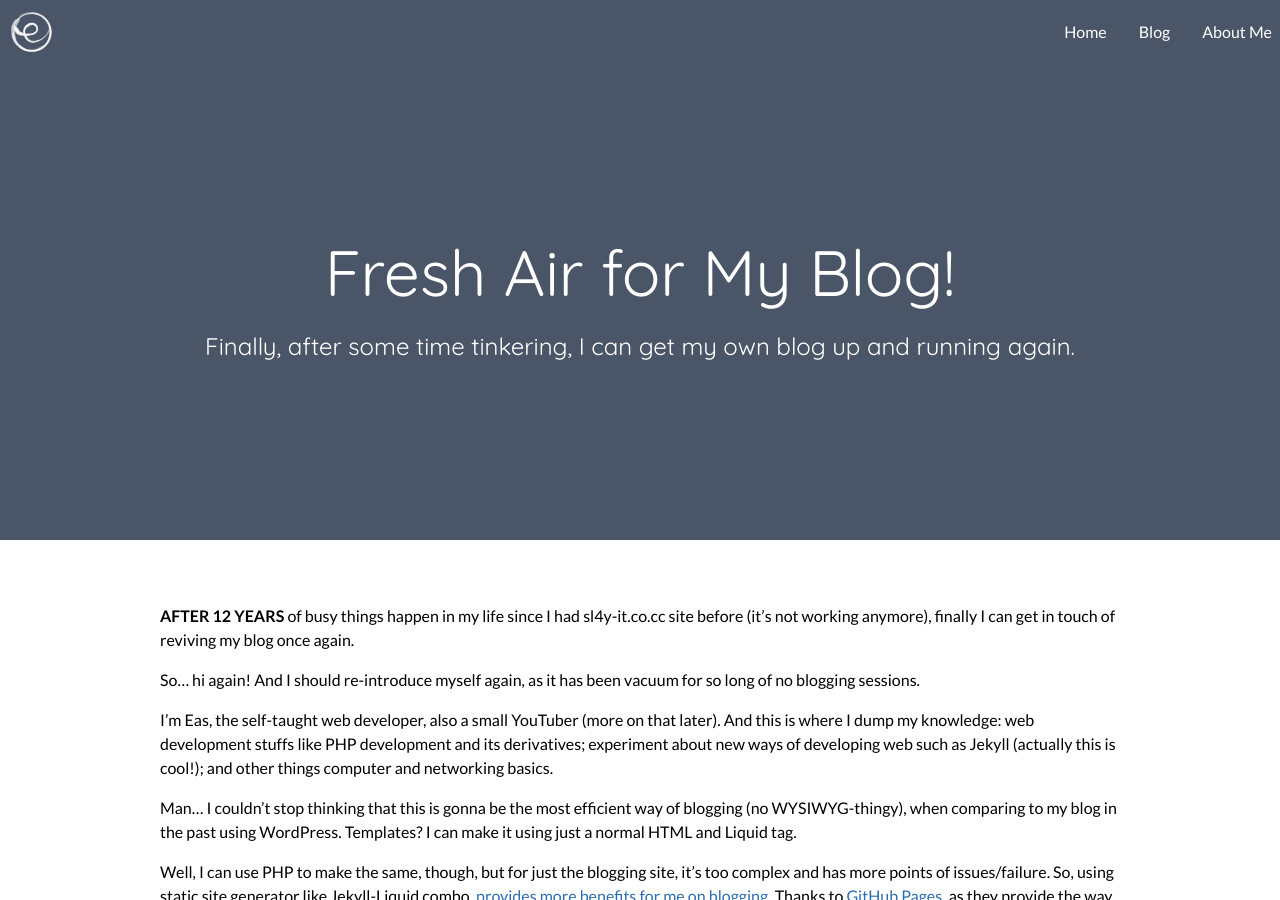
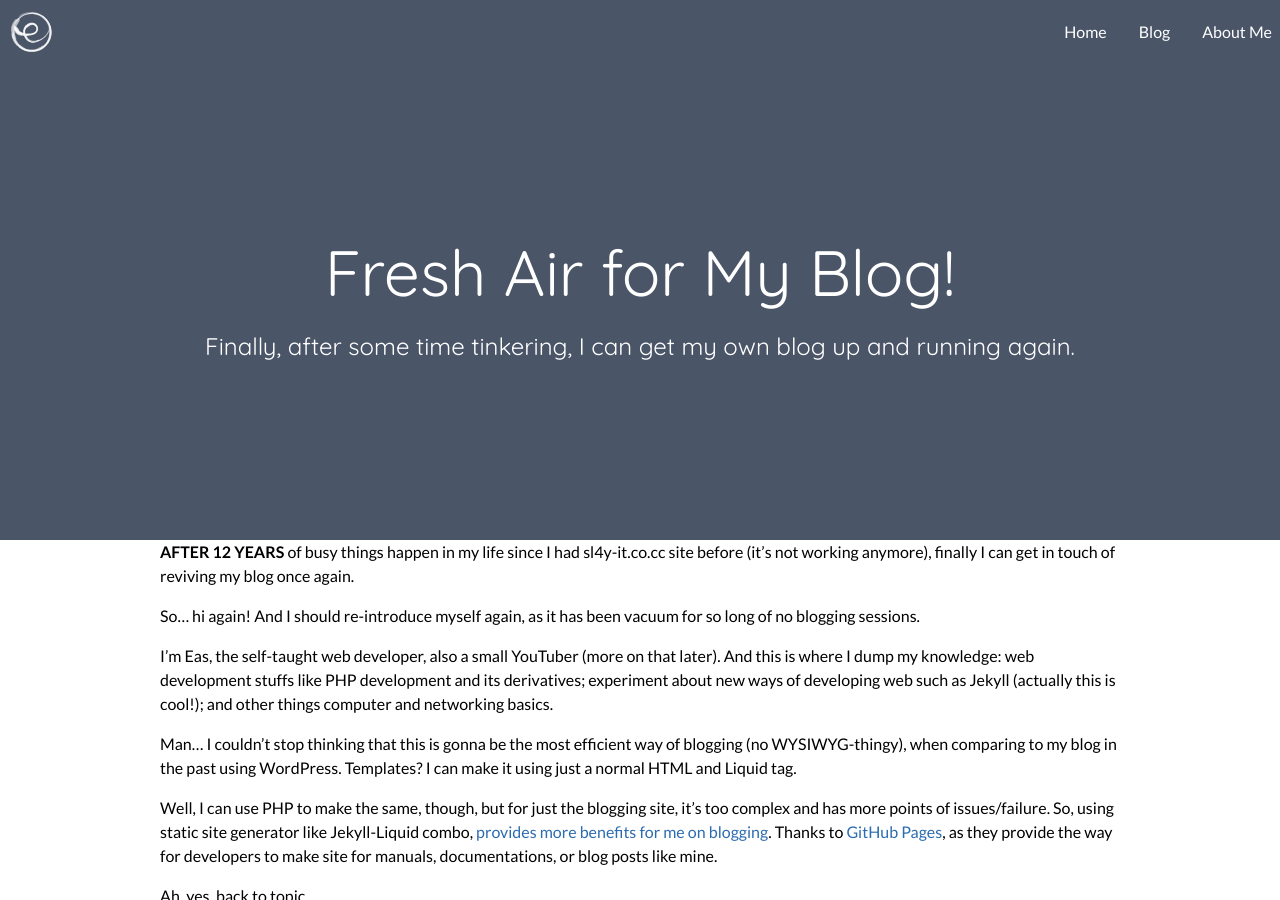
Before and after one commit to easterneas/eas-site_ghp, a Jekyll site: the page built from _posts/2020-4-10-fresh air.md, in a window 1280 px wide and 900 px high. Built offline with Jekyll 4.4.1, drawn with Linux system fonts in a browser that asks for light colours; nearby versions of some CDN libraries; comment, search, counter and statistics services are not loaded.

Commit message:
layout improvements, added unsplash credits

```diff
--- a/_layouts/post.html
+++ b/_layouts/post.html
@@ -21,17 +21,24 @@
 
   {% include components/header.html %}
 
-  <main role="main">
-    <div class="container py-16">
+  <main id="article" role="main">
+    <div class="container">
 
-      <div id="article" class="w-full md:w-3/4 mx-auto mb-8">
+      <div class="w-full md:w-3/4 mx-auto mb-8">
         {{ content }}
+
+        {% if page.header.unsplash.author %}
+        {% assign unsplash = page.header.unsplash %}
+        <span class="uppercase text-xs tracking-widest text-gray-600">Header photo by <a href="{{ unsplash.username | prepend: "https://unsplash.com/" }}">{{ unsplash.author }}</a> on Unsplash</span>
+        {% endif %}
 
         <hr class="w-8 h-1 bg-gray-400 mt-8 mx-auto">
       </div>
 
-      <div class="w-full md:w-3/4 mx-auto mb-8 md:flex">
-        <img class="h-16 w-16 md:h-24 md:w-24 rounded-full md:mr-6" src="/assets/img/photo.jpg" alt="My Face :)">
+      <div class="w-full md:w-3/4 mx-auto mb-8">
+        <div class="flex flex-col items-center md:flex-row">
+          <img id="about" class="h-16 w-16 md:h-24 md:w-24 rounded-full md:mr-6" src="/assets/img/photo.jpg"
+            alt="My Face :)">
           <div class="text-center md:text-left">
             <h4 class="text-xl">Hi, I'm Eas!</h4>
             <p class="text-gray-800">I'm a self-taught web developer, who loves to learn new things web. My aim is to
@@ -47,22 +54,29 @@
           </div>
         </div>
 
-      <div class="mb-8">
-        <h4 class="text-center text-xl sm:text-2xl">
-          I think you'll enjoy this
-        </h4>
-      </div>
-      <!-- https://blog.webjeda.com/jekyll-related-posts/#whats-wrong-with-jekyll-related_posts- -->
-      <!-- with slight modifications -->
-      <div class="mb-8 grid grid-cols-1 md:grid-cols-2 lg:grid-cols-4 gap-8">
+
         {% assign maxRelated = 4 %}
         {% assign minCommonTags =  2 %}
         {% assign maxRelatedCounter = 0 %}
+        {% assign relatedTipFlag = true %}
+
+
+        <!-- Related posts -->
+        <!-- https://blog.webjeda.com/jekyll-related-posts/#whats-wrong-with-jekyll-related_posts- -->
+        <!-- with slight modifications -->
+        <div class="grid grid-cols-1 md:grid-cols-2 lg:grid-cols-4 gap-8">
 
           {% for post in site.posts %}
 
           {% assign sameTagCount = 0 %}
           {% assign commonTags = '' %}
+
+          {% if relatedTipFlag %}
+          <h4 class="text-center text-xl sm:text-2xl col-span-1 md:col-span-2 lg:col-span-4">
+            I think you'll enjoy this
+          </h4>
+          {% assign relatedTipFlag = false %}
+          {% endif %}
 
           {% for tag in post.tags %}
           {% if post.url != page.url %}
@@ -79,7 +93,8 @@
             <a href="{{ post.url }}">
               <div class="bg-gray-200 rounded-lg hover:bg-gray-400">
                 {% if post.image %}
-              <div class="bg-cover bg-center bg-no-repeat w-full h-64" style="background-image: url({{ post.image }})">
+                <div class="bg-cover bg-center bg-no-repeat w-full h-64"
+                  style="background-image: url({{ post.image }})">
                 </div>
                 {% else %}
                 <div class="bg-contain bg-center bg-no-repeat w-full h-64"
@@ -101,7 +116,6 @@
           {% endfor %}
         </div>
 
-      <div class="w-full md:w-3/4 mx-auto mb-8">
         {% if page.comments %}
         {% include components/disqus.html %}
         {% endif %}
```
Lines whose indentation alone changed are shown as unchanged.
